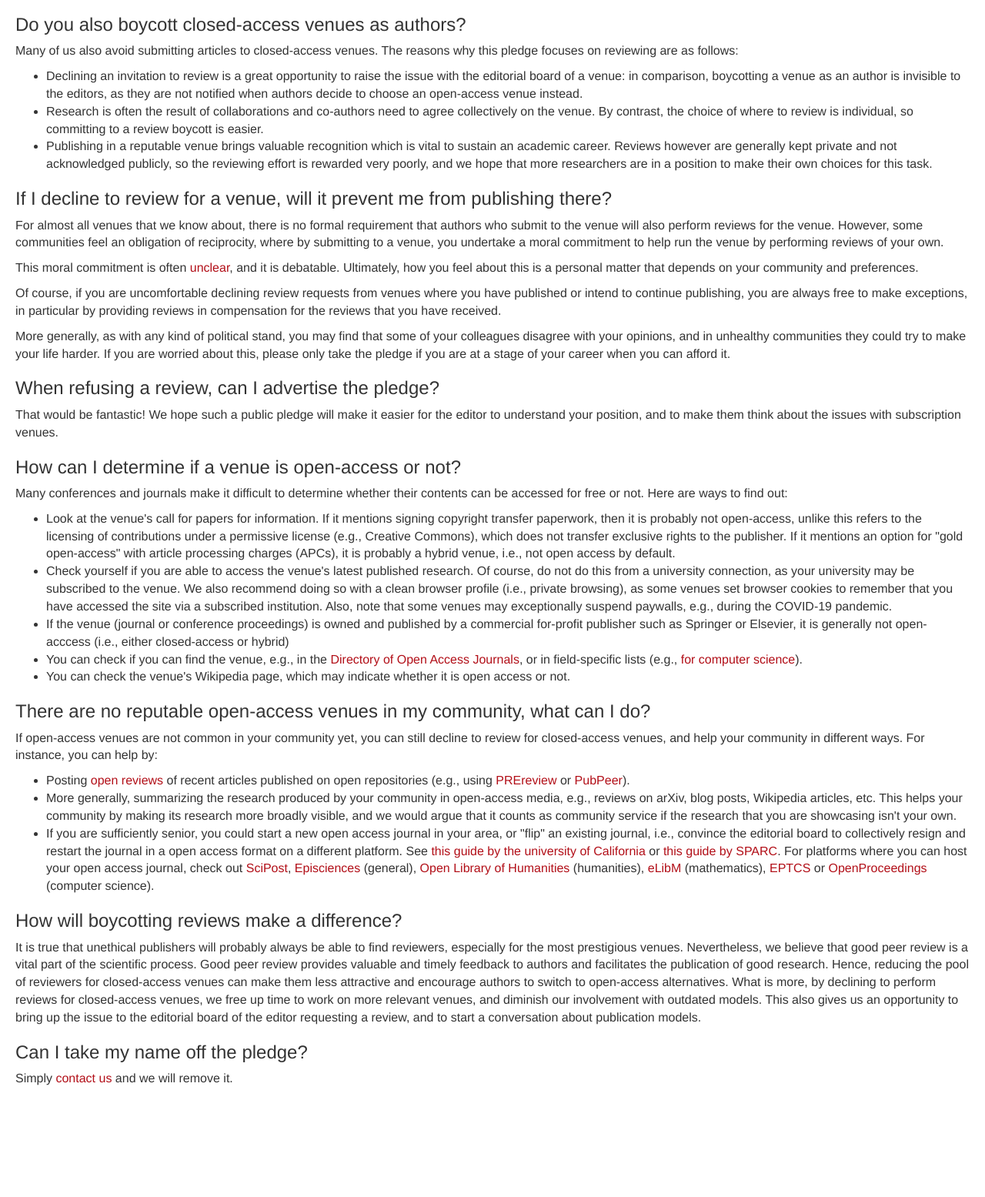
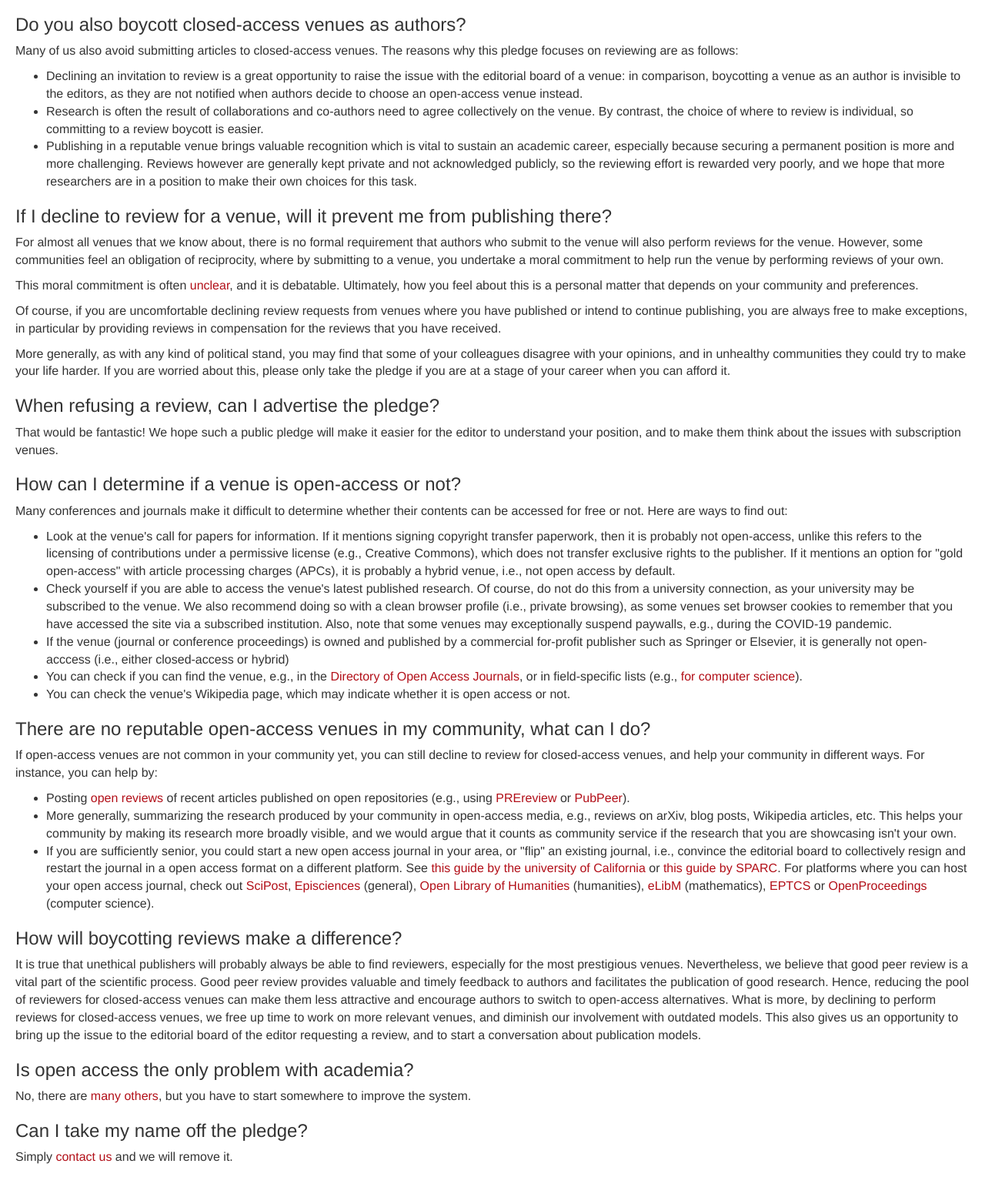
Before and after one commit to dissemin/no-free-view-no-review, a Django app: page /faq in a window 1280 px wide. Shown: the part 1168-2723 px from the top of the page at 77% size. Before the commit the page ends 2578 px from the top, so only its background shows below. Run offline with Django 3.2, Linux system fonts and the light colour scheme; some libraries are stand-ins or nearby versions.

Commit message:
competitivity, and advertise wrong

```diff
--- a/signatories/templates/faq.html
+++ b/signatories/templates/faq.html
@@ -17,7 +17,6 @@ more detailed definition of open access, see the
 PhD comics.</p>
 
 <h3 id="why-oa">Why does open access matter?</h3>
-
 <p>The current subscription-only publication model is problematic for several
 reasons:</p>
 
@@ -106,7 +105,8 @@ notified when authors decide to choose an open-access venue instead.</li>
 agree collectively on the venue. By contrast, the choice of where to review
 is individual, so committing to a review boycott is easier.</li>
   <li>Publishing in a reputable venue brings valuable recognition
-which is vital to sustain an academic career. Reviews however are
+which is vital to sustain an academic career, especially because securing a
+permanent position is more and more challenging. Reviews however are
 generally kept private and not acknowledged publicly, so the reviewing effort
 is rewarded very poorly, and we hope that more researchers are in a position to
   make their own choices for this task.</li>
@@ -216,6 +216,10 @@ models. This also gives us an opportunity to bring up the issue to the editorial
 board of the editor requesting a review, and to start a conversation about
 publication models.</p>
 
+<h3 id="only-problem">Is open access the only problem with academia?</h3>
+<p>No, there are <a href="https://a3nm.net/work/research/wrong/">many
+  others</a>, but you have to start somewhere to improve the system.</p>
+
 <h3 id="remove">Can I take my name off the pledge?</h3>
 <p>Simply <a href="{% url 'about' %}">contact us</a> and we will remove it.</p>
 
```
